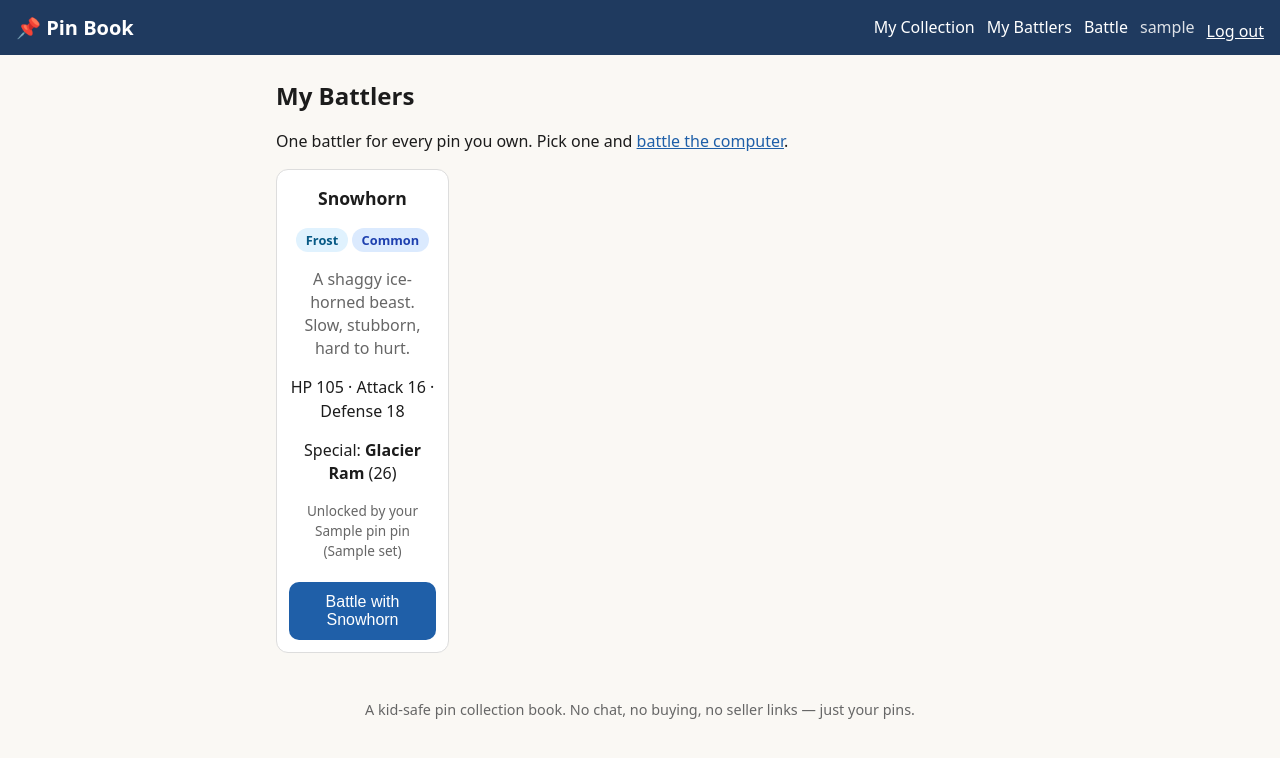
After one commit to Brody-A1/pin-book, a Flask app: page /battlers in a window 1280 px wide. The commit adds this page. Shown: the top 758 px of the page. Run offline with Flask 3, Linux system fonts and the light colour scheme; the visitor is signed in with stand-in values (Sample User, id 1); tables that the repository leaves empty hold one stand-in row (values such as "Sample post").

Commit message:
Pin Battlers v1: 6 original creatures, one pin = one battler, turn-based 1v1 vs computer (Attack/Special/Defend, type chart). New battlers.py, /battlers + /battle routes, templates, nav, element badges.

```diff
--- a/app.py
+++ b/app.py
@@ -16,10 +16,12 @@ There is no payment/subscription layer in v1; the users.plan column exists
 so one can be added later (see README.md "Adding payments later").
 """
 import os
+import random
 import secrets
 import sqlite3
 from functools import wraps
 
+import battlers
 from flask import (
     Flask, abort, flash, g, redirect, render_template, request,
     session, url_for,
@@ -231,6 +233,132 @@ def collection():
                            total_owned=total_owned)
 
 
+@app.route("/battlers")
+@login_required
+def battlers_page():
+    """The user's battlers: one per owned pin."""
+    db = get_db()
+    rows = db.execute("""
+        SELECT s.set_name, p.id AS pin_id, p.pin_name, p.tier
+        FROM ownership o
+        JOIN pins p ON p.id = o.pin_id
+        JOIN sets s ON s.id = p.set_id
+        WHERE o.user_id = ?
+        ORDER BY s.set_name, p.pin_name
+    """, (session["user_id"],)).fetchall()
+    roster = [battlers.battler_for_pin(r) for r in rows]
+    return render_template("battlers.html", roster=roster)
+
+
+def _owned_battler(pin_id):
+    """Battler dict for one of the current user's owned pins, or None."""
+    db = get_db()
+    row = db.execute("""
+        SELECT s.set_name, p.id AS pin_id, p.pin_name, p.tier
+        FROM ownership o
+        JOIN pins p ON p.id = o.pin_id
+        JOIN sets s ON s.id = p.set_id
+        WHERE o.user_id = ? AND p.id = ?
+    """, (session["user_id"], pin_id)).fetchone()
+    if row is None:
+        return None
+    return battlers.battler_for_pin(row)
+
+
+@app.route("/battle", methods=["GET", "POST"])
+@login_required
+def battle():
+    """Turn-based 1v1 vs the computer. Battle state lives in session."""
+    if request.method == "POST":
+        check_csrf()
+        action = request.form.get("action", "")
+        if action == "start":
+            pin_id = request.form.get("pin_id", type=int)
+            mine = _owned_battler(pin_id)
+            if mine is None:
+                flash("Pick one of your own battlers.")
+                return redirect(url_for("battle"))
+            foe = battlers.random_ai_battler()
+            session["battle"] = {
+                "player": dict(mine, hp=mine["max_hp"], defending=False),
+                "foe": dict(foe, hp=foe["max_hp"], defending=False),
+                "log": [f"A wild {foe['species']} appeared!"],
+                "over": False,
+                "winner": None,
+            }
+            return redirect(url_for("battle"))
+        if action == "end":
+            session.pop("battle", None)
+            return redirect(url_for("battle"))
+        if action == "move":
+            state = session.get("battle")
+            if not state or state.get("over"):
+                return redirect(url_for("battle"))
+            move = request.form.get("move", "attack")
+            player, foe = state["player"], state["foe"]
+            log = state["log"]
+            # --- player's turn ---
+            if move == "defend":
+                player["defending"] = True
+                log.append(f"{player['species']} braces for impact.")
+            else:
+                elemental = move == "special"
+                power = player["special_power"] if elemental else 12
+                dmg, note = battlers.calc_damage(player, foe, power, elemental)
+                if foe.get("defending"):
+                    dmg = max(1, dmg // 2)
+                    foe["defending"] = False
+                    note = (note + " " if note else "") + "(Blocked!)"
+                foe["hp"] = max(0, foe["hp"] - dmg)
+                verb = player["special"] if elemental else "Attack"
+                log.append(f"{player['species']} used {verb} — {dmg} damage. {note}".strip())
+            if foe["hp"] <= 0:
+                state["over"] = True
+                state["winner"] = "player"
+                log.append(f"Wild {foe['species']} fainted! You win!")
+                session["battle"] = state
+                return redirect(url_for("battle"))
+            # --- computer's turn ---
+            ai_move = random.choices(["attack", "special", "defend"],
+                                     weights=[60, 25, 15])[0]
+            if ai_move == "defend":
+                foe["defending"] = True
+                log.append(f"Wild {foe['species']} braces for impact.")
+            else:
+                elemental = ai_move == "special"
+                power = foe["special_power"] if elemental else 12
+                dmg, note = battlers.calc_damage(foe, player, power, elemental)
+                if player.get("defending"):
+                    dmg = max(1, dmg // 2)
+                    player["defending"] = False
+                    note = (note + " " if note else "") + "(Blocked!)"
+                player["hp"] = max(0, player["hp"] - dmg)
+                verb = foe["special"] if elemental else "Attack"
+                log.append(f"Wild {foe['species']} used {verb} — {dmg} damage. {note}".strip())
+            if player["hp"] <= 0:
+                state["over"] = True
+                state["winner"] = "foe"
+                log.append(f"Your {player['species']} fainted! Wild {foe['species']} wins.")
+            session["battle"] = state
+            return redirect(url_for("battle"))
+        return redirect(url_for("battle"))
+
+    state = session.get("battle")
+    roster = None
+    if state is None:
+        db = get_db()
+        rows = db.execute("""
+            SELECT s.set_name, p.id AS pin_id, p.pin_name, p.tier
+            FROM ownership o
+            JOIN pins p ON p.id = o.pin_id
+            JOIN sets s ON s.id = p.set_id
+            WHERE o.user_id = ?
+            ORDER BY s.set_name, p.pin_name
+        """, (session["user_id"],)).fetchall()
+        roster = [battlers.battler_for_pin(r) for r in rows]
+    return render_template("battle.html", state=state, roster=roster)
+
+
 @app.route("/register", methods=["GET", "POST"])
 def register():
     if request.method == "POST":
--- a/static/style.css
+++ b/static/style.css
@@ -67,6 +67,19 @@ a { color: #1f5fa8; }
 }
 .badge.super_chaser { background: #fde68a; color: #713f12; }
 .badge.common { background: #e5e7eb; color: #374151; }
+.badge.ember { background: #fee2e2; color: #991b1b; }
+.badge.tide { background: #dbeafe; color: #1e40af; }
+.badge.leaf { background: #dcfce7; color: #166534; }
+.badge.volt { background: #fef9c3; color: #854d0e; }
+.badge.frost { background: #e0f2fe; color: #075985; }
+.badge.stone { background: #e7e5e4; color: #44403c; }
+.battle { display: grid; grid-template-columns: 1fr auto 1fr; gap: 0.75rem; align-items: center; margin: 1rem 0; }
+.versus { text-align: center; font-weight: 800; font-size: 1.25rem; }
+.hp { font-weight: 700; }
+.moves { display: grid; grid-template-columns: 1fr 1fr 1fr; gap: 0.5rem; margin: 1rem 0; }
+.moves button { margin-top: 0; }
+.result { font-size: 1.25rem; font-weight: 800; }
+.battle-log { line-height: 1.6; }
 .ids { color: #666; font-size: 0.85rem; }
 button, .card button {
   width: 100%; padding: 0.7rem; margin-top: 0.5rem;
--- a/templates/base.html
+++ b/templates/base.html
@@ -12,6 +12,8 @@
   <nav>
     {% if current_user %}
       <a href="{{ url_for('collection') }}">My Collection</a>
+      <a href="{{ url_for('battlers_page') }}">My Battlers</a>
+      <a href="{{ url_for('battle') }}">Battle</a>
       <span class="user">{{ session.get('username') }}</span>
       <form method="post" action="{{ url_for('logout') }}" class="inline">
         <input type="hidden" name="csrf_token" value="{{ csrf_token }}">
--- /dev/null
+++ b/templates/battlers.html
@@ -0,0 +1,32 @@
+{% extends "base.html" %}
+{% block title %}My Battlers · Pin Book{% endblock %}
+{% block content %}
+<h1>My Battlers</h1>
+<p>One battler for every pin you own. Pick one and
+<a href="{{ url_for('battle') }}">battle the computer</a>.</p>
+{% if not roster %}
+<p>No battlers yet — check off pins in your collection and they'll
+show up here.</p>
+{% endif %}
+<div class="cards">
+  {% for b in roster %}
+  <article class="card">
+    <h2>{{ b.species }}</h2>
+    <p>
+      <span class="badge {{ b.element }}">{{ b.element|capitalize }}</span>
+      <span class="badge {{ b.tier }}">{{ 'Super Chaser' if b.tier == 'super_chaser' else ('Chaser' if b.tier == 'chaser' else 'Common') }}</span>
+    </p>
+    <p class="meta">{{ b.blurb }}</p>
+    <p>HP {{ b.max_hp }} · Attack {{ b.atk }} · Defense {{ b.def }}</p>
+    <p>Special: <strong>{{ b.special }}</strong> ({{ b.special_power }})</p>
+    <p class="ids">Unlocked by your {{ b.pin_name }} pin ({{ b.set_name }})</p>
+    <form method="post" action="{{ url_for('battle') }}">
+      <input type="hidden" name="csrf_token" value="{{ csrf_token }}">
+      <input type="hidden" name="action" value="start">
+      <input type="hidden" name="pin_id" value="{{ b.pin_id }}">
+      <button type="submit">Battle with {{ b.species }}</button>
+    </form>
+  </article>
+  {% endfor %}
+</div>
+{% endblock %}
```
Also changed, not shown: battlers.py (added, +164 -0 lines), templates/battle.html (added, +78 -0 lines).
